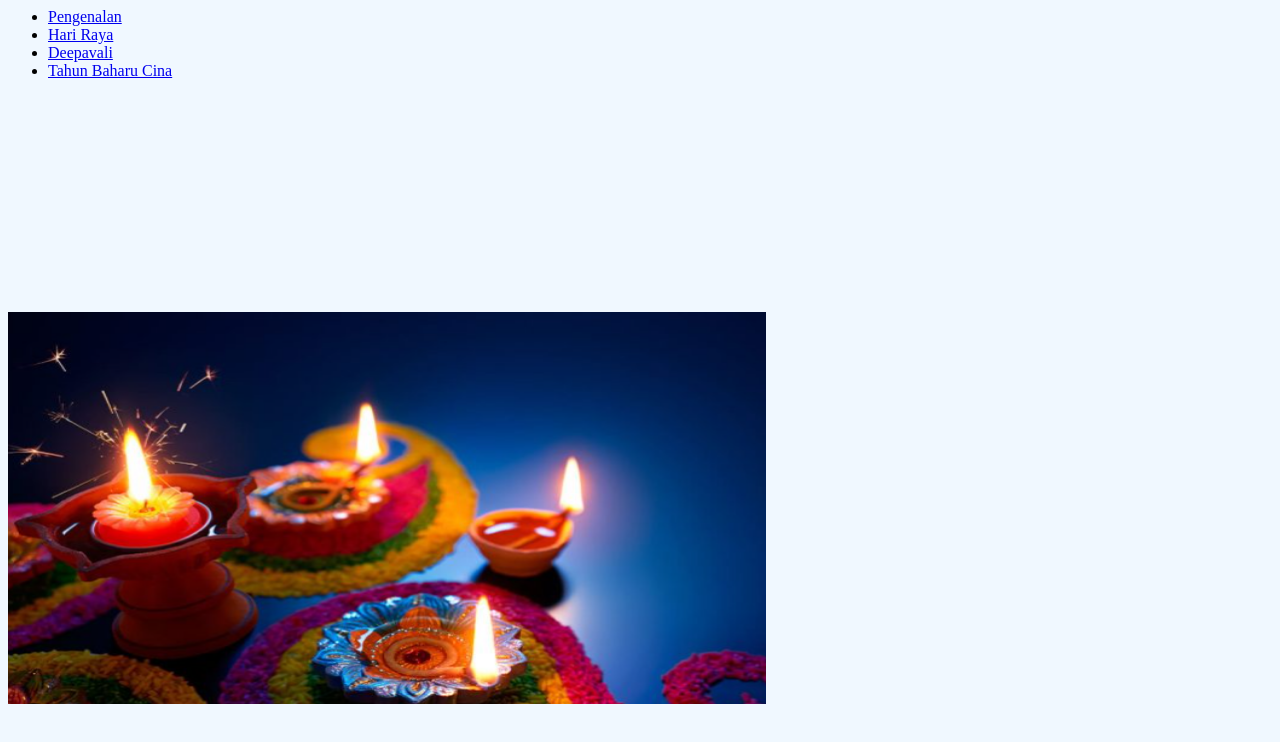
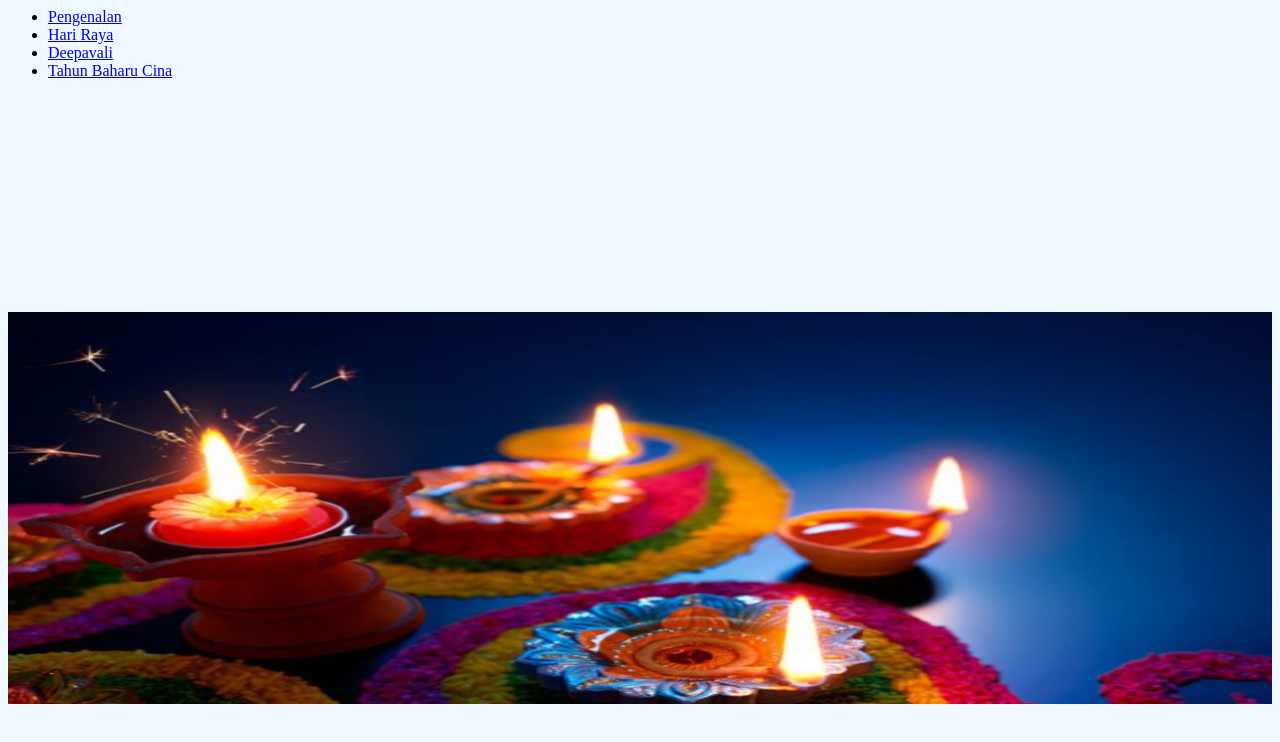
Before and after one commit to YZXGamma/Perayaan-Utama-Di-Malaysia, a plain HTML site: page Menu3.html in a window 1280 px wide. Drawn offline with Linux system fonts and the light colour scheme.

Commit message:
Update Menu3.html

```diff
--- a/Menu3.html
+++ b/Menu3.html
@@ -27,6 +27,6 @@
 <br>
 <br>
 <br>
-<img src="light.PNG" style="height:50%; width:60%;">
+<img src="light.PNG" style="height:50%; width:100%;">
 </body>
 </html>
```
